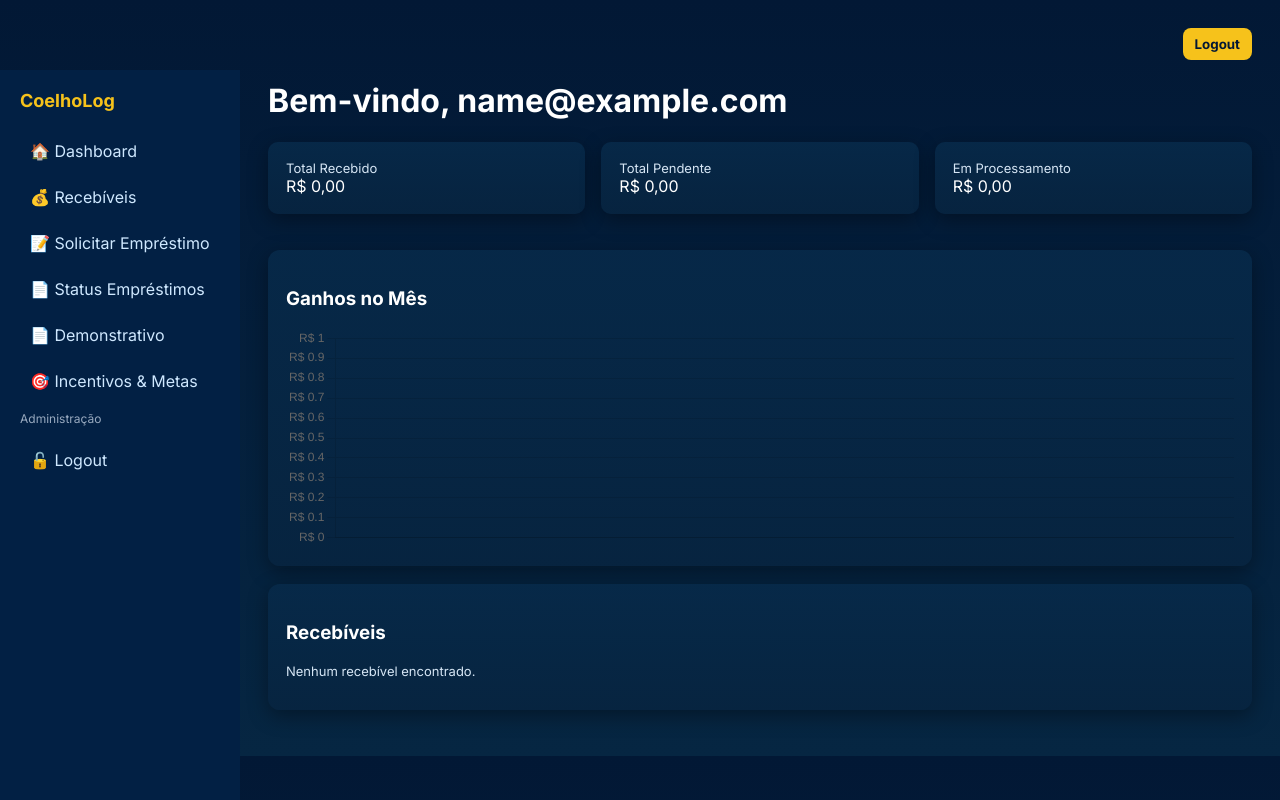
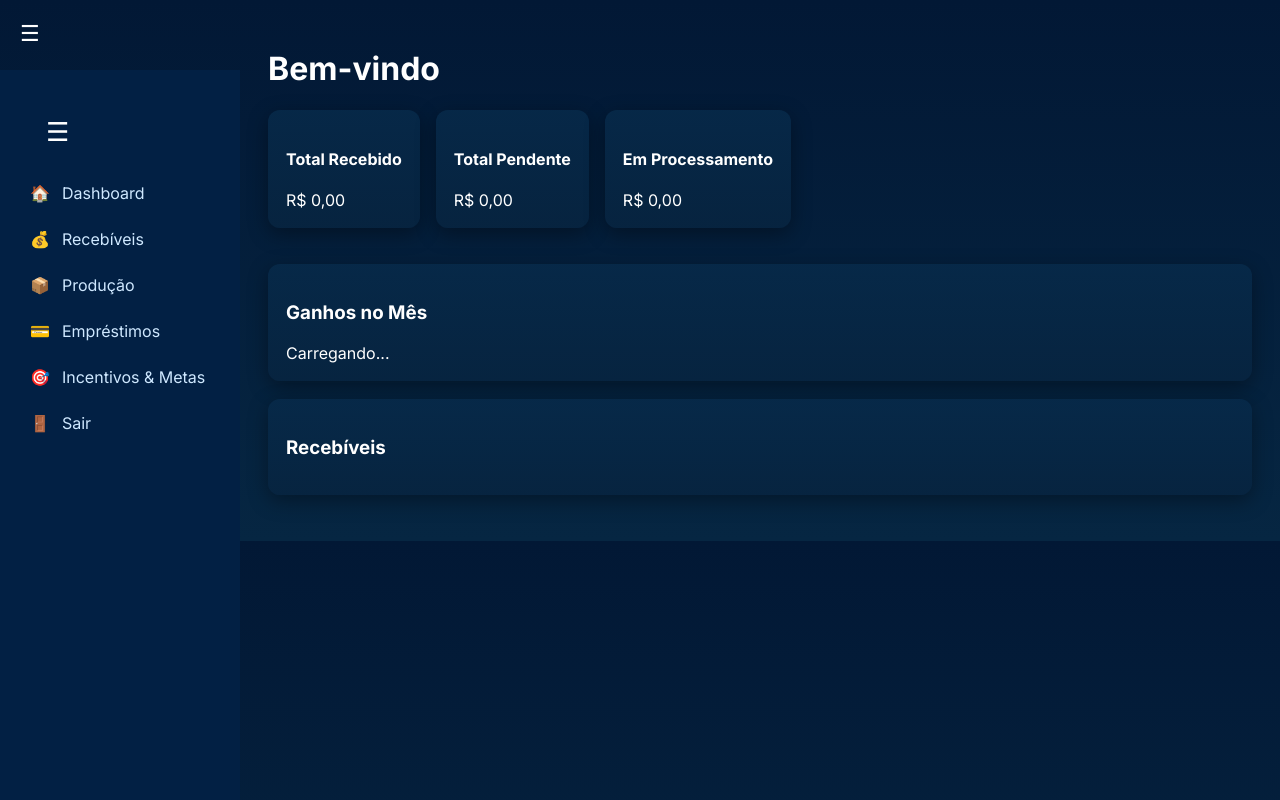
Before and after one commit to gabrielbruno2012-cpu/coelholog-finance-portal, a website: page public/colaborador/dashboard.html in a window 1280 px wide. Drawn offline with nearby package versions, Linux system fonts and the light colour scheme; no server answers; sample sign-in values are in the browser's storage.

Commit message:
Update dashboard.html

```diff
--- a/public/colaborador/dashboard.html
+++ b/public/colaborador/dashboard.html
@@ -1,239 +1,182 @@
-<!doctype html>
-<html>
+<!DOCTYPE html>
+<html lang="pt-BR">
 <head>
-  <meta charset="utf-8">
-  <meta name="viewport" content="width=device-width,initial-scale=1">
+<meta charset="UTF-8">
 <title>Dashboard Colaborador</title>
 <link rel="stylesheet" href="/css/style.css">
-  <script src="https://cdn.jsdelivr.net/npm/chart.js"></script>
+<style>
+/* BOTÃO MENU */
+#menuToggle {
+    font-size: 22px;
+    cursor: pointer;
+    padding: 10px;
+    position: absolute;
+    left: 10px;
+    top: 10px;
+    color: #fff;
+    z-index: 9999;
+}
+.sidebar.collapsed {
+    width: 60px;
+}
+.sidebar.collapsed .label-text {
+    display: none;
+}
+</style>
 </head>
 <body>
 
-<script>
-// Sync admin login -> collaborator login
-if (localStorage.getItem('usuario') && !localStorage.getItem('user')) {
-    localStorage.setItem('user', localStorage.getItem('usuario'));
-}
-</script>
-
 <div id="sidebar-container"></div>
 
+<span id="menuToggle">☰</span>
+
 <main class="main">
-  <div class="header-right">
-    <button class="btn" onclick="logout()">Logout</button>
+    <h1 id="welcome">Bem-vindo</h1>
+
+    <div class="top-cards">
+        <div class="card">
+            <h4>Total Recebido</h4>
+            <div id="total_recebido">R$ 0,00</div>
         </div>
 
-  <h1>Bem-vindo, <span id="username">Colaborador</span></h1>
+        <div class="card">
+            <h4>Total Pendente</h4>
+            <div id="total_pendente">R$ 0,00</div>
+        </div>
 
-  <div class="top-cards">
-    <div class="top-card card">
-      <div class="small">Total Recebido</div>
-      <div id="total_recebido" class="huge">R$ 0,00</div>
-    </div>
-    <div class="top-card card">
-      <div class="small">Total Pendente</div>
-      <div id="total_pendente" class="huge">R$ 0,00</div>
-    </div>
-    <div class="top-card card">
-      <div class="small">Em Processamento</div>
-      <div id="total_processamento" class="huge">R$ 0,00</div>
+        <div class="card">
+            <h4>Em Processamento</h4>
+            <div id="total_processando">R$ 0,00</div>
         </div>
     </div>
 
     <div class="card">
         <h3>Ganhos no Mês</h3>
-    <div style="height:220px">
-      <canvas id="barChart"></canvas>
-    </div>
+        <div id="ganhos_mes">Carregando...</div>
     </div>
 
     <div class="card">
         <h3>Recebíveis</h3>
-    <div id="recList"></div>
+        <div id="lista"></div>
     </div>
 </main>
 
 <script>
-// carrega sidebar do colaborador (ajuste o caminho se o seu arquivo tiver outro nome)
-fetch('/components/sidebar.html')
+// ============================
+// CARREGAR SIDEBAR
+// ============================
+fetch("/components/sidebar_colaborador.html")
 .then(r => r.text())
-  .then(html => document.getElementById('sidebar-container').innerHTML = html);
+.then(html => {
+    document.getElementById("sidebar-container").innerHTML = html;
 
-function logout() {
-  localStorage.removeItem('user');
-  window.location = '/';
+    // botão recolher menu
+    document.getElementById("menuToggle").addEventListener("click", () => {
+        document.querySelector(".sidebar").classList.toggle("collapsed");
+    });
+});
+
+// ============================
+// DADOS DO USUÁRIO
+// ============================
+const rawUser = localStorage.getItem("user") || localStorage.getItem("usuario");
+if (!rawUser) window.location = "/";
+const user = JSON.parse(rawUser);
+
+document.getElementById("welcome").innerText = `Bem-vindo, ${user.nome.toUpperCase()}`;
+
+// ============================
+// CARREGAR RECEBÍVEIS + PRODUÇÃO
+// ============================
+async function loadDados() {
+    const hoje = new Date();
+    const mes = String(hoje.getMonth() + 1).padStart(2, "0");
+    const ano = hoje.getFullYear();
+
+    const [recRes, prodRes] = await Promise.all([
+        fetch(`/api/recebiveis?user_id=${user.id}`),
+        fetch(`/api/producao/colaborador?usuario_id=${user.id}&mes=${mes}&ano=${ano}`)
+    ]);
+
+    let recebiveis = await recRes.json();
+    let producoes = await prodRes.json();
+
+    if (!Array.isArray(producoes)) producoes = [];
+
+    // Converter produções para mesma estrutura
+    const producaoConvertida = producoes.map(p => ({
+        id: "P-" + p.id,
+        data: p.data,
+        valor: p.total_calculado || 0,
+        tipo: "Produção",
+        status: p.nota_status || "pendente"
+    }));
+
+    const todos = [...recebiveis, ...producaoConvertida];
+
+    renderTabela(todos);
+    calcularTotais(todos);
 }
 
-function fmt(v) {
-  return 'R$ ' + Number(v || 0).toLocaleString('pt-BR', {
-    minimumFractionDigits: 2,
-    maximumFractionDigits: 2
-  });
-}
-
-window._barChart = null;
-
-async function loadDashboard() {
-  const user = JSON.parse(localStorage.getItem('user') || '{}');
-  if (!user || !user.id) {
-    window.location = '/';
+// ============================
+// RENDERIZAR TABELA
+// ============================
+function renderTabela(lista) {
+    if (lista.length === 0) {
+        document.getElementById("lista").innerHTML = "<p>Nenhum recebível encontrado.</p>";
         return;
     }
 
-  document.getElementById('username').innerText = user.nome || user.email || 'Colaborador';
-
-  // -----------------------------
-  // 1) Buscar recebíveis + produção
-  // -----------------------------
-  const hoje = new Date();
-  const mes  = String(hoje.getMonth() + 1).padStart(2, '0');
-  const ano  = hoje.getFullYear();
-
-  let recebiveis = [];
-  let producoes  = [];
-
-  try {
-    const [recebiveisRes, producoesRes] = await Promise.all([
-      fetch('/api/recebiveis?user_id=' + user.id),
-      fetch(`/api/producao/colaborador?usuario_id=${user.id}&mes=${mes}&ano=${ano}`)
-    ]);
-
-    recebiveis = await recebiveisRes.json();
-    let prodJson = await producoesRes.json();
-    if (!Array.isArray(prodJson)) prodJson = [];
-    producoes = prodJson;
-  } catch (e) {
-    console.error('Erro ao carregar APIs:', e);
-  }
-
-  // converter produções para o mesmo formato da tabela de recebíveis
-  const producoesConvertidas = producoes.map(p => ({
-    id: 'P-' + p.id,
-    data: p.data,
-    valor: p.total_calculado || p.valor || 0,
-    tipo: 'Produção',
-    status: p.nota_status || p.status || 'pendente'
-  }));
-
-  // juntar tudo
-  const rows = [...recebiveis, ...producoesConvertidas];
-
-  // -----------------------------
-  // 2) Totais (Recebido / Pendente / Processamento)
-  // -----------------------------
-  let total = 0;
-  let pend  = 0;
-  let proc  = 0;
-
-  rows.forEach(r => {
-    const v = parseFloat(String(r.valor || 0).toString().replace(',', '.')) || 0;
-    const st = (r.status || '').toLowerCase();
-
-    if (st.includes('pago'))       total += v;
-    else if (st.includes('process')) proc += v;
-    else if (st.includes('pend'))  pend  += v;
-  });
-
-  document.getElementById('total_recebido').innerText      = fmt(total);
-  document.getElementById('total_pendente').innerText      = fmt(pend);
-  document.getElementById('total_processamento').innerText = fmt(proc);
-
-  // -----------------------------
-  // 3) Tabela
-  // -----------------------------
-  if (rows.length === 0) {
-    document.getElementById('recList').innerHTML =
-      '<p class="small">Nenhum recebível encontrado.</p>';
-  } else {
     let html = `
         <table class="table">
             <tr>
-          <th>ID</th>
-          <th>Data</th>
-          <th>Valor</th>
-          <th>Tipo</th>
-          <th>Status</th>
+                <th>ID</th><th>Data</th><th>Valor</th><th>Tipo</th><th>Status</th>
             </tr>
     `;
 
-    rows.forEach(r => {
+    lista.forEach(r => {
         html += `
             <tr>
                 <td>${r.id}</td>
-          <td>${r.data || ''}</td>
-          <td>R$ ${Number(r.valor || 0).toFixed(2)}</td>
-          <td>${r.tipo || ''}</td>
-          <td>${r.status || ''}</td>
+                <td>${r.data}</td>
+                <td>R$ ${Number(r.valor).toFixed(2)}</td>
+                <td>${r.tipo}</td>
+                <td>${r.status}</td>
             </tr>
         `;
     });
 
-    html += '</table>';
-    document.getElementById('recList').innerHTML = html;
+    html += "</table>";
+    document.getElementById("lista").innerHTML = html;
 }
 
-  // -----------------------------
-  // 4) Gráfico de ganhos (apenas valores pagos)
-  // -----------------------------
-  const byMonth = {};
+// ============================
+// CALCULAR TOTAIS DOS CARDS
+// ============================
+function calcularTotais(lista) {
+    let total = 0, pend = 0, proc = 0;
 
-  rows.forEach(r => {
-    const st = (r.status || '').toLowerCase();
-    if (!st.includes('pago')) return;
+    lista.forEach(r => {
+        const v = Number(r.valor) || 0;
+        const st = (r.status || "").toLowerCase();
 
-    const date = r.data ? r.data.split(' ')[0] : r.data;
-    let m = '0';
-    if (date && date.indexOf('-') > 0) {
-      m = date.split('-')[1];
+        if (st.includes("pago") || st.includes("aprov")) {
+            total += v;
         }
-    if (!m) m = '0';
-
-    byMonth[m] = (byMonth[m] || 0) +
-      (parseFloat(String(r.valor || 0).toString().replace(',', '.')) || 0);
+        else if (st.includes("pend")) {
+            pend += v;
+        }
+        else if (st.includes("process")) {
+            proc += v;
+        }
     });
 
-  const months = Object.keys(byMonth).sort();
-  const labels = months.map(m =>
-    ['Jan','Fev','Mar','Abr','Mai','Jun','Jul','Ago','Set','Out','Nov','Dez'][parseInt(m, 10) - 1] || m
-  );
-  const data = months.map(m => byMonth[m] || 0);
-
-  const ctx = document.getElementById('barChart').getContext('2d');
-  if (window._barChart) window._barChart.destroy();
-
-  window._barChart = new Chart(ctx, {
-    type: 'bar',
-    data: {
-      labels,
-      datasets: [{
-        label: 'Ganhos (R$)',
-        data,
-        backgroundColor: '#F6C21B',
-        borderRadius: 6
-      }]
-    },
-    options: {
-      scales: {
-        y: {
-          beginAtZero: true,
-          ticks: {
-            callback: v => 'R$ ' + v
-          }
-        }
-      },
-      plugins: {
-        legend: { display: false }
-      },
-      responsive: true,
-      maintainAspectRatio: false
-    }
-  });
+    document.getElementById("total_recebido").innerText = `R$ ${total.toFixed(2)}`;
+    document.getElementById("total_pendente").innerText = `R$ ${pend.toFixed(2)}`;
+    document.getElementById("total_processando").innerText = `R$ ${proc.toFixed(2)}`;
 }
 
-// deixar a função acessível para outras páginas
-window.loadDashboard = loadDashboard;
-
-document.addEventListener('DOMContentLoaded', loadDashboard);
+document.addEventListener("DOMContentLoaded", loadDados);
 </script>
 
 </body>
```
Lines whose indentation alone changed are shown as unchanged.
